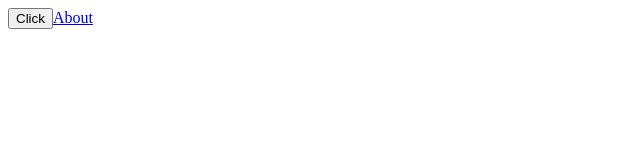
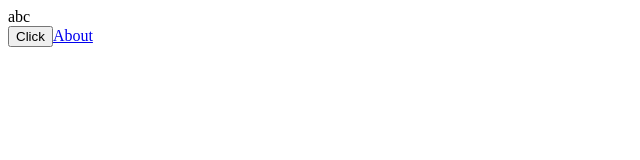
Before and after one commit to evanmeng1226/test, a Gatsby site: page / in a window 1280 px wide. Shown: the whole page, without its empty margins (0-640 px from the left). Built offline with nearby package versions, Linux system fonts and the light colour scheme; Gatsby itself is replaced by a stand-in of ours.

Commit message:
no message

```diff
--- a/src/pages/index.js
+++ b/src/pages/index.js
@@ -21,7 +21,7 @@ export default () => {
                 <meta name="description" content="abcdefg"></meta>
             </Helmet>
 
-            <div>{message.message}</div>
+            <div>{message}</div>
             <button onClick={() => {
                 setMessage("AAAAAAAAAAAAAAAAAA");
             }}>Click</button>
```
